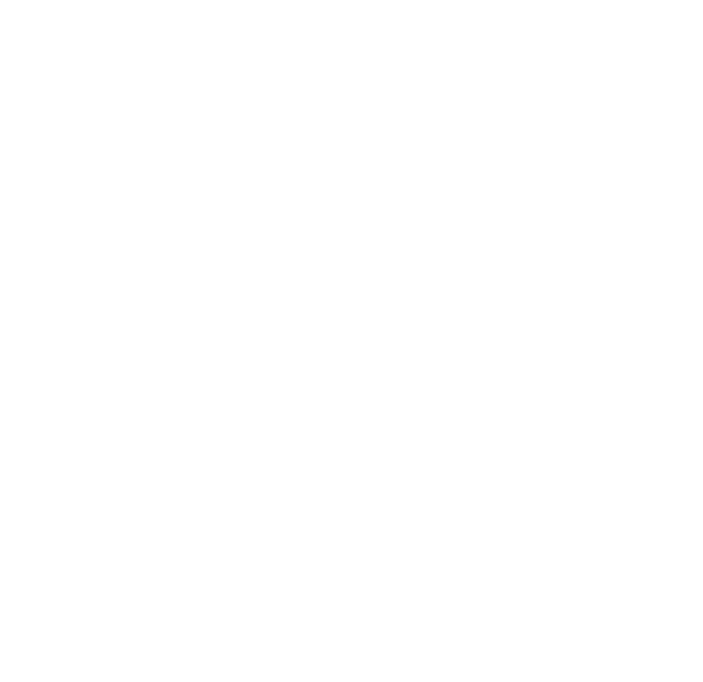
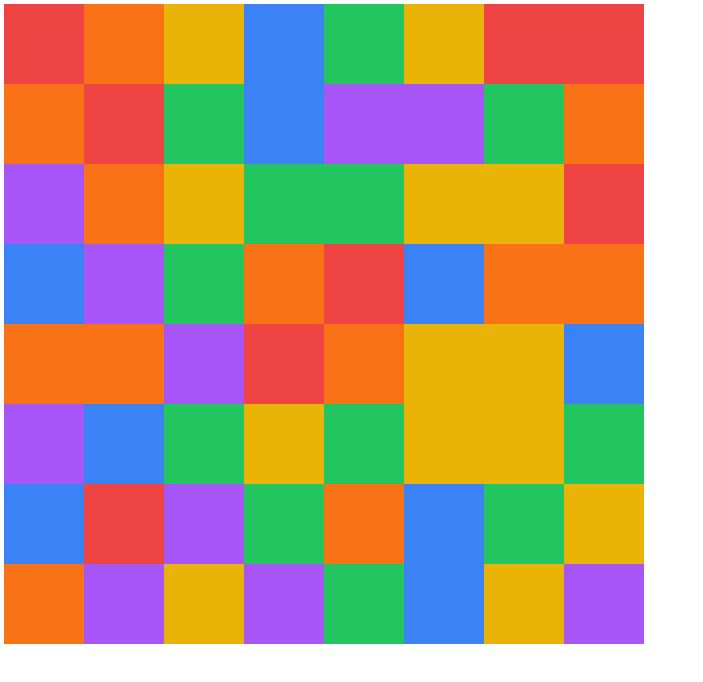
Before and after one commit to ruslanyar/js-crush, a website built with Vite: page index.html in a window 1280 px wide. Shown: the whole page, without its empty margins (0-703 px from the left). Built offline with nearby package versions, Linux system fonts and the light colour scheme.

Commit message:
add create and fill board logic

```diff
--- a/index.html
+++ b/index.html
@@ -1,5 +1,6 @@
 <!DOCTYPE html>
 <html lang="ru">
+  <!-- Head -->
   <head>
     <meta charset="UTF-8" />
     <link rel="icon" type="image/svg+xml" href="/candy.svg" />
@@ -8,5 +9,17 @@
     <title>Candy Crush</title>
     <script type="module" src="/main.js" defer></script>
   </head>
-  <body></body>
+
+  <!-- Body -->
+  <body id="page" class="m-1">
+    <main id="container"></main>
+  </body>
+
+  <!-- Templates -->
+  <template id="board-template">
+    <div id="board" class="flex flex-wrap h-160 w-160"></div>
+  </template>
+  <template id="candy-template">
+    <div class="candy h-20 w-20"></div>
+  </template>
 </html>
--- a/main.js
+++ b/main.js
@@ -1,3 +1,47 @@
 import './style.css';
 
-console.log('Hello, World!');
+import Board from './src/components/Board';
+import Candy from './src/components/Candy';
+
+import { getRandomColor } from './src/utils/utils';
+import { COLORS, SIZE } from './src/utils/constants';
+import {
+  dragEnd,
+  dragEnter,
+  dragLeave,
+  dragOver,
+  dragStart,
+  drop,
+} from './src/utils/event-handlers';
+
+const board = new Board({
+  size: SIZE,
+  contentSelector: '#board',
+  containerSelector: '#container',
+  templateSelector: '#board-template',
+  fillCandys: (size) => {
+    function mapFn(_, index) {
+      const candy = new Candy(
+        {
+          id: index,
+          color: getRandomColor(COLORS),
+          contentSelector: '.candy',
+          templateSelector: '#candy-template',
+        },
+        {
+          dragEndCb: dragEnd,
+          dragEnterCb: dragEnter,
+          dragLeaveCb: dragLeave,
+          dragOverCb: dragOver,
+          dragStartCb: dragStart,
+          dropCb: drop,
+        }
+      );
+      return candy.generate();
+    }
+
+    return Array.from({ length: size * size }, mapFn);
+  },
+});
+
+board.addBoard();
--- /dev/null
+++ b/src/components/Board.js
@@ -0,0 +1,46 @@
+export default class Board {
+  #candys;
+  #size;
+  #containerSelector;
+  #templateSelector;
+  #contentSelector;
+  #fillCandys;
+
+  constructor({
+    containerSelector,
+    templateSelector,
+    contentSelector,
+    size,
+    fillCandys,
+  }) {
+    this.#size = size;
+    this.#containerSelector = containerSelector;
+    this.#templateSelector = templateSelector;
+    this.#contentSelector = contentSelector;
+    this.#fillCandys = fillCandys;
+  }
+
+  #getElement() {
+    let templateElement = document.querySelector(this.#templateSelector);
+    let boardElement = templateElement.content
+      .querySelector(this.#contentSelector)
+      .cloneNode(true);
+
+    return boardElement;
+  }
+
+  #createBoard() {
+    let boardElement = this.#getElement();
+    this.#candys = this.#fillCandys(this.#size);
+    this.#candys.forEach((candy) => {
+      boardElement.appendChild(candy);
+    });
+    return boardElement;
+  }
+
+  addBoard() {
+    let containerElement = document.querySelector(this.#containerSelector);
+    let board = this.#createBoard();
+    containerElement.appendChild(board);
+  }
+}
--- /dev/null
+++ b/src/components/Candy.js
@@ -0,0 +1,59 @@
+export default class Candy {
+  #id;
+  #color;
+  #contentSelector;
+  #templateSelector;
+  #element;
+
+  #dragStartCb;
+  #dragEndCb;
+  #dragOverCb;
+  #dragEnterCb;
+  #dragLeaveCb;
+  #dropCb;
+
+  constructor(
+    { templateSelector, contentSelector, id, color },
+    { dragStartCb, dragEndCb, dragOverCb, dragEnterCb, dragLeaveCb, dropCb }
+  ) {
+    this.#id = id;
+    this.#color = color;
+    this.#contentSelector = contentSelector;
+    this.#templateSelector = templateSelector;
+
+    this.#dragEndCb = dragEndCb;
+    this.#dragEnterCb = dragEnterCb;
+    this.#dragLeaveCb = dragLeaveCb;
+    this.#dragOverCb = dragOverCb;
+    this.#dragStartCb = dragStartCb;
+    this.#dropCb = dropCb;
+  }
+
+  #getElement() {
+    let templateElement = document.querySelector(this.#templateSelector);
+    let candyElement = templateElement.content
+      .querySelector(this.#contentSelector)
+      .cloneNode(true);
+
+    return candyElement;
+  }
+
+  #addEventListeners() {
+    this.#element.addEventListener('dragstart', this.#dragStartCb);
+    this.#element.addEventListener('dragend', this.#dragEndCb);
+    this.#element.addEventListener('dragover', this.#dragOverCb);
+    this.#element.addEventListener('dragenter', this.#dragEnterCb);
+    this.#element.addEventListener('dragleave', this.#dragLeaveCb);
+    this.#element.addEventListener('drop', this.#dropCb);
+  }
+
+  generate() {
+    this.#element = this.#getElement();
+    this.#element.setAttribute('draggable', true);
+    this.#element.setAttribute('id', this.#id);
+    this.#element.setAttribute('data-color', this.#color[0]);
+    this.#element.classList.add(this.#color[1]);
+    this.#addEventListeners();
+    return this.#element;
+  }
+}
--- /dev/null
+++ b/src/utils/constants.js
@@ -0,0 +1,11 @@
+const SIZE = 8;
+const COLORS = [
+  ['red', 'bg-red-500'],
+  ['orange', 'bg-orange-500'],
+  ['yellow', 'bg-yellow-500'],
+  ['green', 'bg-green-500'],
+  ['blue', 'bg-blue-500'],
+  ['purple', 'bg-purple-500'],
+];
+
+export { COLORS, SIZE };
--- /dev/null
+++ b/src/utils/event-handlers.js
@@ -0,0 +1,25 @@
+function dragStart() {
+  console.log(this.id, 'dragstart');
+}
+
+function dragEnd() {
+  console.log(this.id, 'dragend');
+}
+
+function dragOver() {
+  console.log(this.id, 'dragover');
+}
+
+function dragEnter() {
+  console.log(this.id, 'dragenter');
+}
+
+function dragLeave() {
+  console.log(this.id, 'dragleave');
+}
+
+function drop() {
+  console.log(this.id, 'drop');
+}
+
+export { dragEnd, dragEnter, dragLeave, dragOver, dragStart, drop };
--- /dev/null
+++ b/src/utils/utils.js
@@ -0,0 +1,4 @@
+export function getRandomColor(colors) {
+  let randomColor = Math.floor(Math.random() * colors.length);
+  return colors[randomColor];
+}
--- a/tailwind.config.js
+++ b/tailwind.config.js
@@ -1,8 +1,15 @@
 /** @type {import('tailwindcss').Config} */
 export default {
-  content: ['./*.{html,js}'],
+  content: ['./**/*.{html,js}'],
   theme: {
-    extend: {},
+    extend: {
+      width: {
+        160: '40rem',
+      },
+      height: {
+        160: '40rem',
+      },
+    },
   },
   plugins: [],
 };
```
